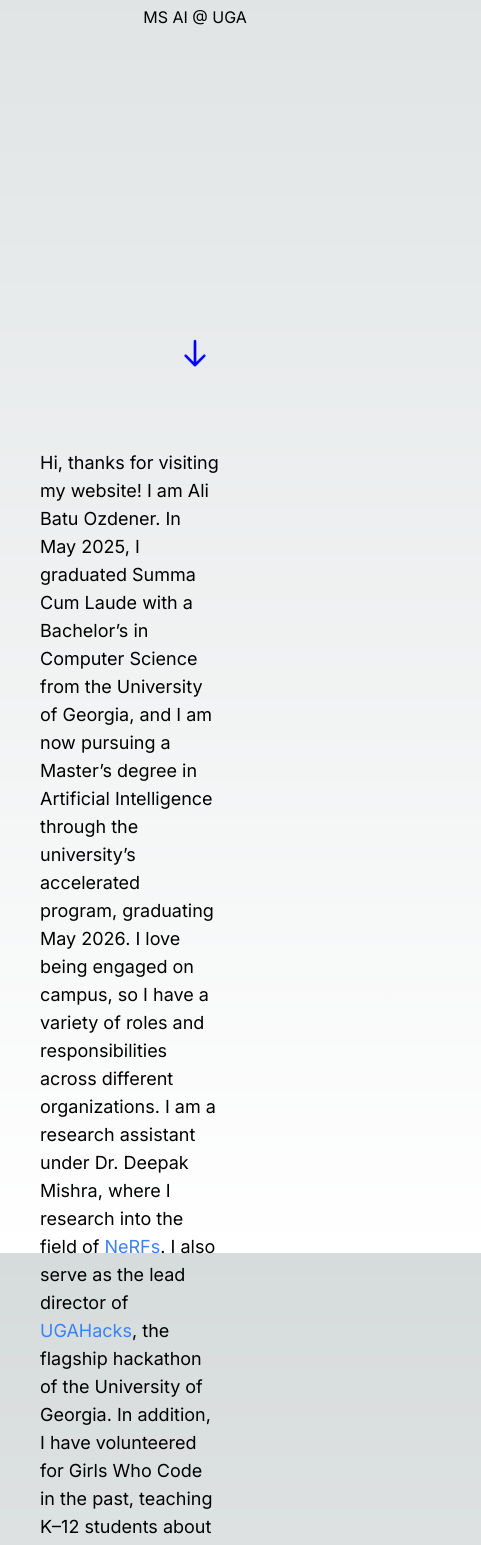
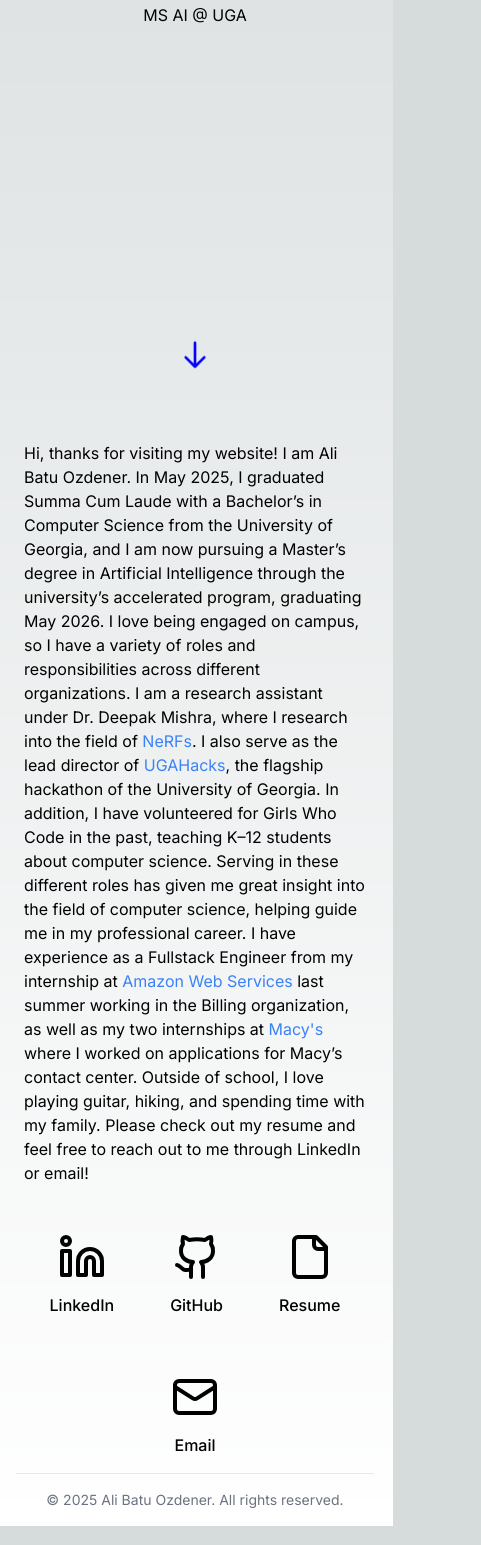
Before and after one commit to probro91/batu-website, a Next.js app: page / in a window 390 px wide. Shown: the part 435-1980 px from the top of the page, 481 px wide, since content can reach past the window. Built offline with nearby package versions, Linux system fonts and the light colour scheme.

Commit message:
optimizing for mobile

```diff
--- a/app/layout.tsx
+++ b/app/layout.tsx
@@ -1,4 +1,4 @@
-import type { Metadata } from "next";
+import type { Metadata, Viewport } from "next";
 import { Inter } from "next/font/google";
 import "./globals.css";
 
@@ -7,6 +7,13 @@ const inter = Inter({ subsets: ["latin"] });
 export const metadata: Metadata = {
   title: "Ali Batu Ozdener",
   description: "Ali Batu Ozdener's personal website",
+};
+
+export const viewport: Viewport = {
+  width: "device-width",
+  initialScale: 1,
+  maximumScale: 1,
+  viewportFit: "cover",
 };
 
 export default function RootLayout({
--- a/app/page.tsx
+++ b/app/page.tsx
@@ -5,19 +5,19 @@ import Footer from "./ui/Footer";
 
 export default function Page() {
   return (
-    <main className="flex min-h-screen flex-col justify-between">
-      <div className="flex items-center justify-center h-screen">
+    <main className="flex min-h-screen flex-col justify-between px-4 sm:px-6 md:px-0">
+      <div className="flex items-center justify-center min-h-[100svh] md:h-screen">
         <div className="text-center">
-          <h1 id="nameHeader" className="text-6xl font-bold tracking-tight">Ali Batu Ozdener</h1>
-          <p className="animate-fade-in">MS AI @ UGA</p>
+          <h1 id="nameHeader" className="text-5xl sm:text-6xl md:text-6xl font-bold tracking-tight px-2 md:px-0">Ali Batu Ozdener</h1>
+          <p className="animate-fade-in mt-2 md:mt-0">MS AI @ UGA</p>
         </div>
         <ScrollIndicator/>
 
       </div>
-      <div className="h-screen relative flex flex-col">
-        <div className="flex-grow flex flex-row justify">
-          <div className="flex flex-col text-left pr-10 pl-10 pt-10 w-2/3 justify">
-          <p className="text-lg">
+      <div className="min-h-screen md:h-screen relative flex flex-col">
+        <div className="flex-grow flex flex-col md:flex-row gap-8 md:gap-0">
+          <div className="flex flex-col text-left md:pr-10 md:pl-10 px-2 md:px-0 pt-8 md:pt-10 w-full md:w-2/3">
+          <p className="text-base sm:text-lg">
             {"Hi, thanks for visiting my website! I am Ali Batu Ozdener. In May 2025, I graduated Summa Cum Laude with a Bachelor’s in Computer Science from the University of Georgia, and I am now pursuing a Master’s degree in Artificial Intelligence through the university’s accelerated program, graduating May 2026. I love being engaged on campus, so I have a variety of roles and responsibilities across different organizations. I am a research assistant under Dr. Deepak Mishra, where I research into the field of "}
             <a
               href="https://www.matthewtancik.com/nerf"
@@ -52,17 +52,17 @@ export default function Page() {
             </a>
             {" where I worked on applications for Macy’s contact center. Outside of school, I love playing guitar, hiking, and spending time with my family. Please check out my resume and feel free to reach out to me through LinkedIn or email!"}
           </p>
-          <div className="grid h-1/2 justify items-center">
+          <div className="mt-8 md:grid md:h-1/2 md:items-center">
             <MediaLinks/>
           </div>
 
           </div>
-          <div className="relative w-1/3 pr-8 pl-8 pt-8d hidden md:block">
+          <div className="relative w-full md:w-1/3 pr-8 pl-8 pt-0 hidden md:block">
             <Image
               src="/IMG_5119.jpg"
-              layout="fill"
-              objectFit="contain"
-              className="rounded-md pr-10"
+              fill
+              className="object-contain rounded-md pr-10"
+              sizes="(min-width: 768px) 33vw, 100vw"
               alt="Picture of me"
             />
           </div>
--- a/app/ui/media-links.tsx
+++ b/app/ui/media-links.tsx
@@ -5,22 +5,22 @@ import { JSX, SVGProps } from "react"
 
 export default function Component() {
   return (
-    <div className="flex justify-evenly">
-      <Link className="flex flex-col items-center gap-4 p-6 transition-all hover:scale-110" href="https://www.linkedin.com/in/alibatuozdener/" target="_blank">
+    <div className="flex flex-wrap md:flex-nowrap justify-center md:justify-evenly gap-6 sm:gap-8 md:gap-0 w-full">
+      <Link className="flex flex-col items-center gap-3 md:gap-4 p-4 sm:p-6 transition-all hover:scale-110" href="https://www.linkedin.com/in/alibatuozdener/" target="_blank">
         <LinkedinIcon className="h-12 w-12" />
-        <span className="text-lg font-medium">LinkedIn</span>
+        <span className="text-base sm:text-lg font-medium">LinkedIn</span>
       </Link>
-      <Link className="flex flex-col items-center gap-4 p-6 transition-all hover:scale-110" href="https://github.com/probro91" target="_blank">
+      <Link className="flex flex-col items-center gap-3 md:gap-4 p-4 sm:p-6 transition-all hover:scale-110" href="https://github.com/probro91" target="_blank">
         <GithubIcon className="h-12 w-12" />
-        <span className="text-lg font-medium">GitHub</span>
+        <span className="text-base sm:text-lg font-medium">GitHub</span>
       </Link>
-      <Link className="flex flex-col items-center gap-4 p-6 transition-all hover:scale-110" href="https://docs.google.com/document/d/1Lxhlhxgq77n9XB8XfWTphNbaL0u6JAioV4HlZ5MA8eA/edit?usp=sharing" target="_blank">
+      <Link className="flex flex-col items-center gap-3 md:gap-4 p-4 sm:p-6 transition-all hover:scale-110" href="https://docs.google.com/document/d/1Lxhlhxgq77n9XB8XfWTphNbaL0u6JAioV4HlZ5MA8eA/edit?usp=sharing" target="_blank">
         <FileIcon className="h-12 w-12" />
-        <span className="text-lg font-medium">Resume</span>
+        <span className="text-base sm:text-lg font-medium">Resume</span>
       </Link>
-      <Link className="flex flex-col items-center gap-4 p-6 transition-all hover:scale-110" href="mailTo:bozdener@gmail.com" target="_blank">
+      <Link className="flex flex-col items-center gap-3 md:gap-4 p-4 sm:p-6 transition-all hover:scale-110" href="mailTo:bozdener@gmail.com" target="_blank">
         <MailIcon className="h-12 w-12" />
-        <span className="text-lg font-medium">Email</span>
+        <span className="text-base sm:text-lg font-medium">Email</span>
       </Link>
     </div>
   )
```
Also changed, not shown: app/ui/scroll-down-icon.tsx (line endings or trailing spaces).
